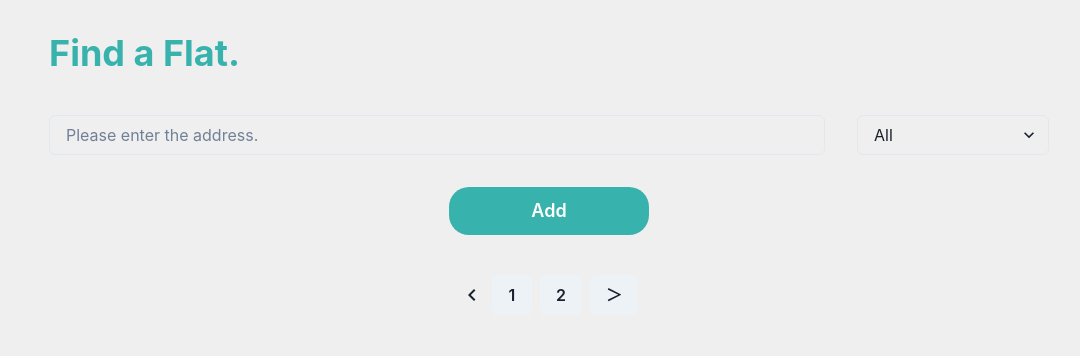
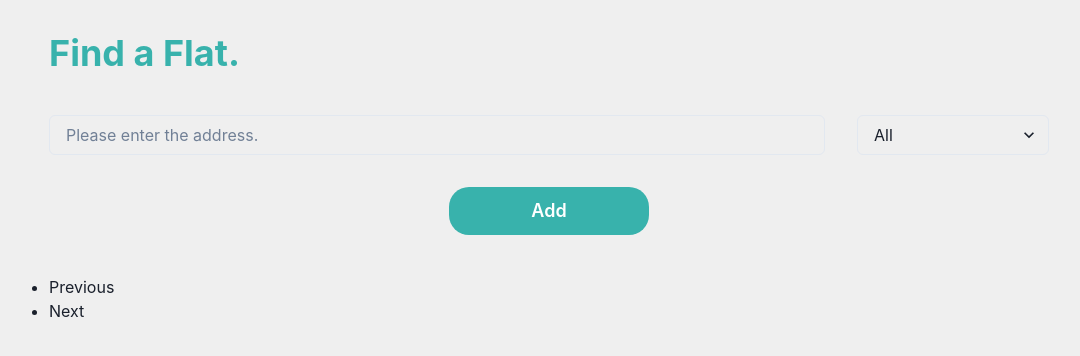
Before and after one commit to ayakamiyake7/apartment_for_rent_service, a Next.js app: page / in a window 1280 px wide. Shown: the top 356 px of the page, without its empty margins (91-1171 px from the left). Built offline with nearby package versions, Linux system fonts and the light colour scheme.

Commit message:
#14 WIP: working on adding pagination

```diff
--- a/pages/index.js
+++ b/pages/index.js
@@ -18,6 +18,7 @@ import {
 
 import { listsState } from "../src/hooks/listsState";
 import { ChevronLeftIcon } from "@chakra-ui/icons";
+import ReactPaginate from "react-paginate";
 
 export default function Home() {
   const [lists, setLists] = useRecoilState(listsState);
@@ -27,12 +28,6 @@ export default function Home() {
   const [filteredLists, setFilteredLists] = useState([]);
 
   // Pagination
-  const handleBack = () => {
-    if (currentPage === 1) {
-      return;
-    }
-    setCurrentPage(currentPage - 1);
-  };
 
   const handleFilterAddress = (e) => {
     setSearchAddress(e.target.value);
@@ -190,7 +185,7 @@ export default function Home() {
             );
           })}
         </Flex>
-        <HStack justify="center">
+        {/* <HStack justify="center">
           <Icon
             as={ChevronLeftIcon}
             boxSize={6}
@@ -200,7 +195,8 @@ export default function Home() {
           <Button>1</Button>
           <Button>2</Button>
           <Button>＞</Button>
-        </HStack>
+        </HStack> */}
+        <ReactPaginate pageCount={Math.ceil(filteredLists.length / 10)} />
       </Box>
     </Container>
   );
```
